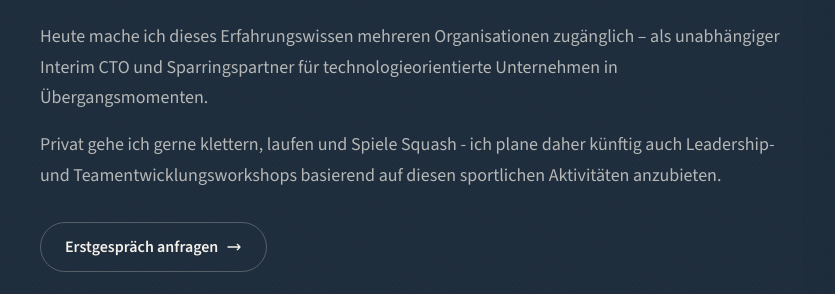
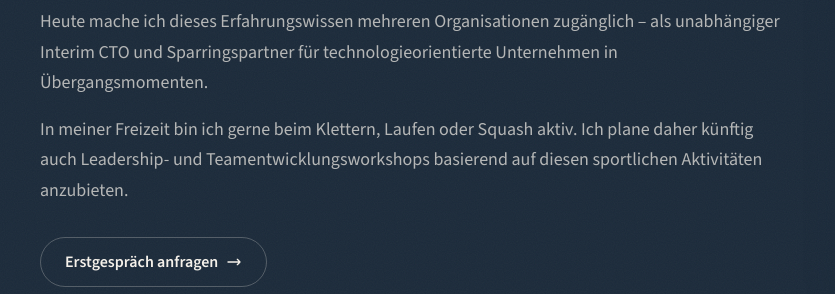
Before and after one commit to ch-aurich/christian-aurich-website, a plain HTML site: page index.html in a window 1280 px wide. Shown: the part 3913-4207 px from the top of the page, 0-835 px from the left. Drawn offline with nearby package versions, Linux system fonts and the light colour scheme.

Commit message:
Verbesserung des Satzes zu privaten sportlichen Aktivitäten

```diff
--- a/index.html
+++ b/index.html
@@ -375,7 +375,7 @@
         Heute mache ich dieses Erfahrungswissen mehreren Organisationen zugänglich – als unabhängiger Interim CTO und Sparringspartner für technologieorientierte Unternehmen in Übergangsmomenten.
       </p>
       <p class="mt-4 text-cream/70 leading-[1.7] text-lg">
-        Privat gehe ich gerne klettern, laufen und Spiele Squash - ich plane daher künftig auch Leadership- und Teamentwicklungsworkshops basierend auf diesen sportlichen Aktivitäten anzubieten.
+        In meiner Freizeit bin ich gerne beim Klettern, Laufen oder Squash aktiv. Ich plane daher künftig auch Leadership- und Teamentwicklungsworkshops basierend auf diesen sportlichen Aktivitäten anzubieten.
       </p>
       <a href="#kontakt" class="mt-8 inline-flex items-center gap-2 border border-cream/25 hover:border-bronze hover:text-bronze-light text-cream font-semibold px-6 py-3 rounded-full transition-spring hover:-translate-y-0.5 focus-visible:outline focus-visible:outline-2 focus-visible:outline-offset-2 focus-visible:outline-cream/50">
         Erstgespräch anfragen
```
